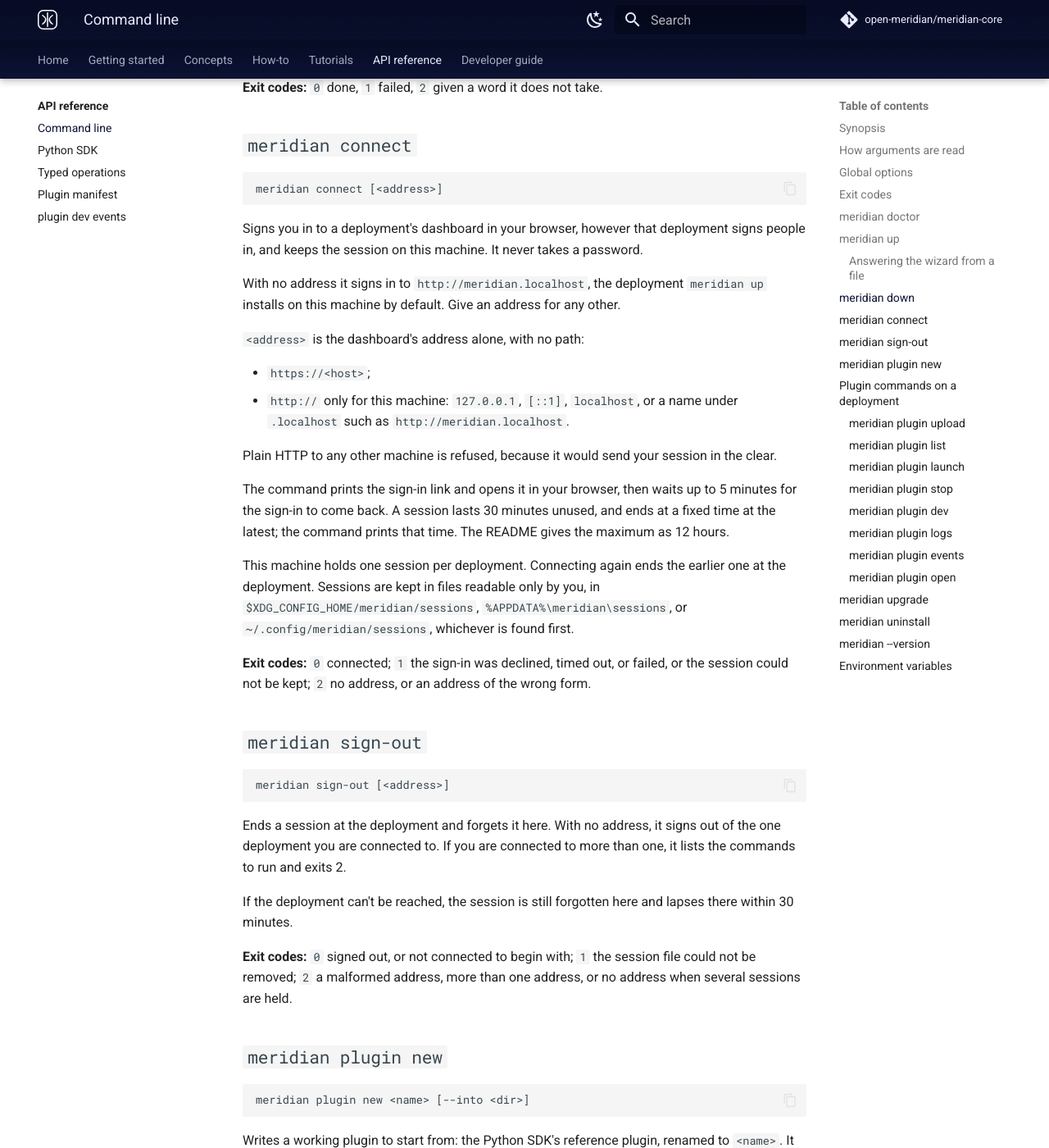
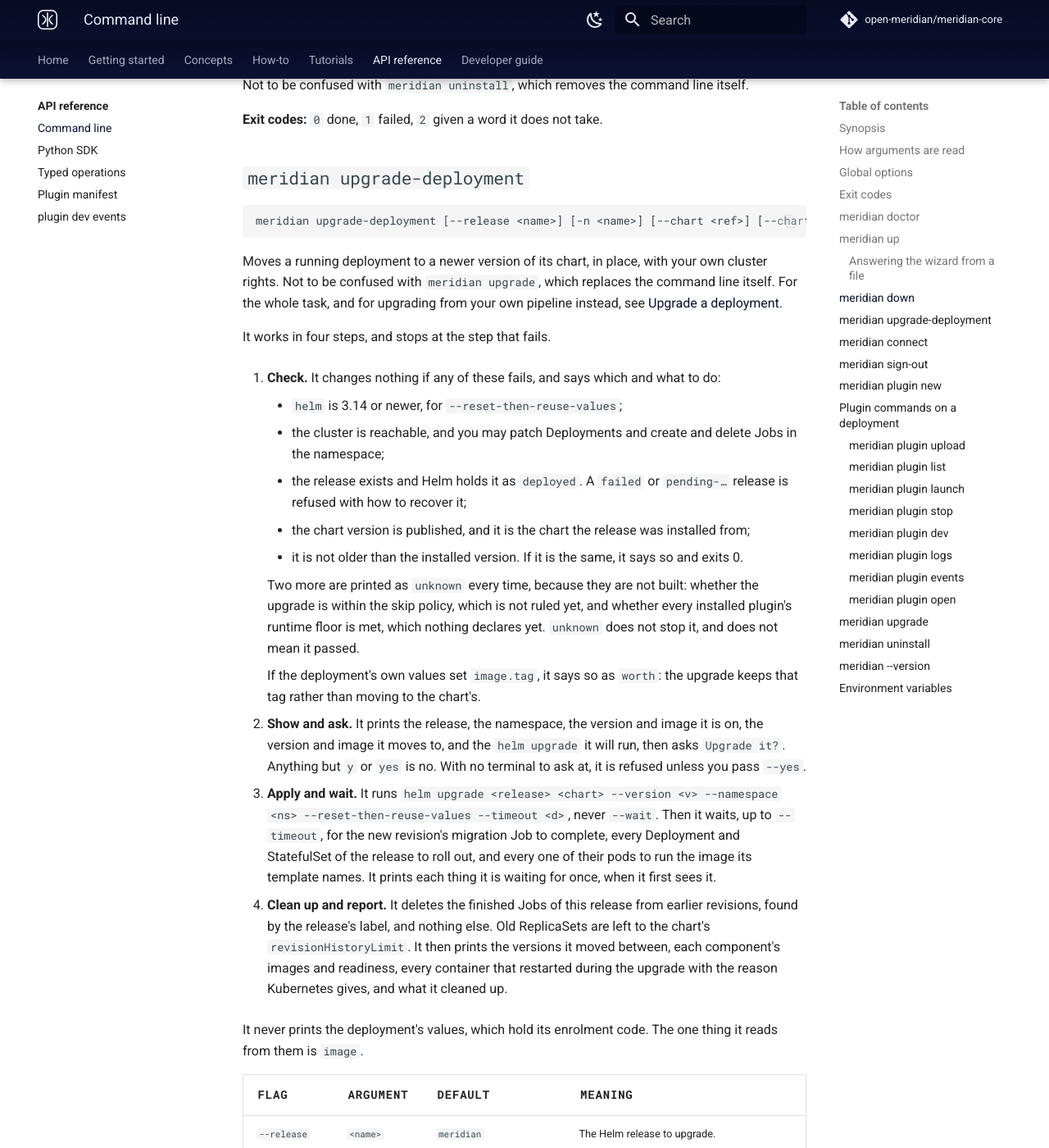
Before and after one commit to open-meridian/meridian-docs, an MkDocs documentation site: the page built from docs/api/cli.md, in a window 1280 px wide and 1400 px high, scrolled down 6352 px. Shown: the whole window at 82% size. Built offline with MkDocs 1.6.1 and Material for MkDocs 9.7.7, drawn with Linux system fonts in a browser that asks for light colours; comment, search, counter and statistics services are not loaded; some of the changed text lies outside the part shown.

Commit message:
How-to: upgrade a deployment, with the CLI or from your own pipeline (CLI's upgrade-deployment)
Co-Authored-By: Claude Opus 5.5 <noreply@anthropic.com>

````diff
--- a/docs/api/cli.md
+++ b/docs/api/cli.md
@@ -12,6 +12,7 @@ This page describes release 0.1.8 of the command line. `meridian --version` says
 meridian doctor
 meridian up --id <id> [options]
 meridian down [--release <name>] [--delete-namespace]
+meridian upgrade-deployment [--release <name>] [--chart-version <v>] [options]
 meridian connect [<address>]
 meridian sign-out [<address>]
 meridian plugin new <name> [--into <dir>]
@@ -35,7 +36,7 @@ meridian --help
 - An unknown flag is refused, not ignored, and so is a stray word after a command that takes none. `meridian up --no-docter` exits 2 rather than installing without the checks.
 - A flag given with nothing after it is refused rather than defaulted.
 - When a flag is given twice, the last one counts. The exception is `-f`/`--values`: every one is kept, in the order given.
-- `--release` means two different things. After `up` or `down` it takes a value, the Helm release's name. After `plugin` it takes none, and `plugin dev --release` releases the code as a version.
+- `--release` means two different things. After `up`, `down` or `upgrade-deployment` it takes a value, the Helm release's name. After `plugin` it takes none, and `plugin dev --release` releases the code as a version.
 
 ## Global options
 
@@ -43,7 +44,7 @@ These are read before any command runs.
 
 | Flag | Argument | Default | Meaning |
 |---|---|---|---|
-| `-n`, `--namespace` | `<name>` | `meridian` | The Kubernetes namespace the deployment goes in. Used by `doctor`, `up` and `down`. |
+| `-n`, `--namespace` | `<name>` | `meridian` | The Kubernetes namespace the deployment goes in. Used by `doctor`, `up`, `down` and `upgrade-deployment`. |
 | `--platform` | `<url>` | `https://open-meridian.com` | The platform the deployment reports to. Used by `doctor` and `up`. `up` passes it to the chart only when you give it. |
 | `--image` | `<ref>` | `ghcr.io/open-meridian/meridian-runtime:latest` | The runtime image. Used by `doctor` and `up`. `up` passes it to the chart only when you give it. |
 | `-h`, `--help` | | | Print the usage text and exit 0. |
@@ -178,6 +179,52 @@ By default the namespace is kept, and with it the database the deployment brough
 Either way, the deployment still exists on the platform. Retiring it there is what revokes its key. Not to be confused with `meridian uninstall`, which removes the command line itself.
 
 **Exit codes:** `0` done, `1` failed, `2` given a word it does not take.
+
+## `meridian upgrade-deployment`
+
+```text
+meridian upgrade-deployment [--release <name>] [-n <name>] [--chart <ref>] [--chart-version <v>] [--timeout <d>] [--yes]
+```
+
+Moves a running deployment to a newer version of its chart, in place, with your own cluster rights. Not to be confused with `meridian upgrade`, which replaces the command line itself. For the whole task, and for upgrading from your own pipeline instead, see [Upgrade a deployment](../how-to/upgrade-a-deployment.md).
+
+It works in four steps, and stops at the step that fails.
+
+1. **Check.** It changes nothing if any of these fails, and says which and what to do:
+    - `helm` is 3.14 or newer, for `--reset-then-reuse-values`;
+    - the cluster is reachable, and you may patch Deployments and create and delete Jobs in the namespace;
+    - the release exists and Helm holds it as `deployed`. A `failed` or `pending-…` release is refused with how to recover it;
+    - the chart version is published, and it is the chart the release was installed from;
+    - it is not older than the installed version. If it is the same, it says so and exits 0.
+
+    Two more are printed as `unknown` every time, because they are not built: whether the upgrade is within the skip policy, which is not ruled yet, and whether every installed plugin's runtime floor is met, which nothing declares yet. `unknown` does not stop it, and does not mean it passed.
+
+    If the deployment's own values set `image.tag`, it says so as `worth`: the upgrade keeps that tag rather than moving to the chart's.
+
+2. **Show and ask.** It prints the release, the namespace, the version and image it is on, the version and image it moves to, and the `helm upgrade` it will run, then asks `Upgrade it?`. Anything but `y` or `yes` is no. With no terminal to ask at, it is refused unless you pass `--yes`.
+
+3. **Apply and wait.** It runs `helm upgrade <release> <chart> --version <v> --namespace <ns> --reset-then-reuse-values --timeout <d>`, never `--wait`. Then it waits, up to `--timeout`, for the new revision's migration Job to complete, every Deployment and StatefulSet of the release to roll out, and every one of their pods to run the image its template names. It prints each thing it is waiting for once, when it first sees it.
+
+4. **Clean up and report.** It deletes the finished Jobs of this release from earlier revisions, found by the release's label, and nothing else. Old ReplicaSets are left to the chart's `revisionHistoryLimit`. It then prints the versions it moved between, each component's images and readiness, every container that restarted during the upgrade with the reason Kubernetes gives, and what it cleaned up.
+
+It never prints the deployment's values, which hold its enrolment code. The one thing it reads from them is `image`.
+
+| Flag | Argument | Default | Meaning |
+|---|---|---|---|
+| `--release` | `<name>` | `meridian` | The Helm release to upgrade. |
+| `--chart` | `<ref>` | `oci://ghcr.io/open-meridian/charts/meridian-runtime` | The chart the release was installed from. |
+| `--chart-version` | `<v>` | the latest published | The version to move to. It is resolved once, and that version is what is checked and applied. |
+| `--timeout` | `<d>` | `10m` | How long to wait for the migration and every component, and what Helm is given. Written as Helm writes a duration: `10m`, `90s`, `1h30m`. |
+| `--yes` | | off | Upgrade without being asked. For a script that has already read the plan. |
+| `-n`, `--namespace` | `<name>` | `meridian` | The namespace. |
+
+**Exit codes:**
+
+| Code | When |
+|---|---|
+| `0` | Upgraded, or already at that version. |
+| `1` | A check stopped it (nothing was changed), it was not approved, Helm refused it, the migration failed, or the wait timed out. What is still waited for is listed, and nothing is rolled back. |
+| `2` | Asked wrongly, for example a `--timeout` Helm would not read. Nothing was done. |
 
 ## `meridian connect`
 
@@ -403,7 +450,7 @@ A body that is not UTF-8 text comes as `body_base64` instead of `body`.
 meridian upgrade [--to <version>]
 ```
 
-Replaces this binary with the latest release, or with the release `--to` names, older or newer. Releases come from `https://github.com/open-meridian/meridian-cli/releases`, or from `MERIDIAN_RELEASES`, which must be HTTPS unless it is this machine. The download is checked against the `.sha256` published beside it. This catches a broken download, not a compromised release; signing is not built yet.
+Replaces this binary with the latest release, or with the release `--to` names, older or newer. It upgrades the command line, not a deployment: that is [`meridian upgrade-deployment`](#meridian-upgrade-deployment). Releases come from `https://github.com/open-meridian/meridian-cli/releases`, or from `MERIDIAN_RELEASES`, which must be HTTPS unless it is this machine. The download is checked against the `.sha256` published beside it. This catches a broken download, not a compromised release; signing is not built yet.
 
 It never looks for a newer release on its own.
 
--- a/mkdocs.yml
+++ b/mkdocs.yml
@@ -91,6 +91,7 @@ nav:
       - Reset a lost password: how-to/reset-a-lost-password.md
       - Recover administration: how-to/recover-administration.md
       - Release a plugin version: how-to/release-a-plugin.md
+      - Upgrade a deployment: how-to/upgrade-a-deployment.md
       - Remove or start over: how-to/remove-or-start-over.md
       - Troubleshoot an install: how-to/troubleshoot-install.md
   - Tutorials:
````
Also changed, not shown: docs/how-to/index.md (+1 -0 lines), docs/how-to/upgrade-a-deployment.md (added, +194 -0 lines).
